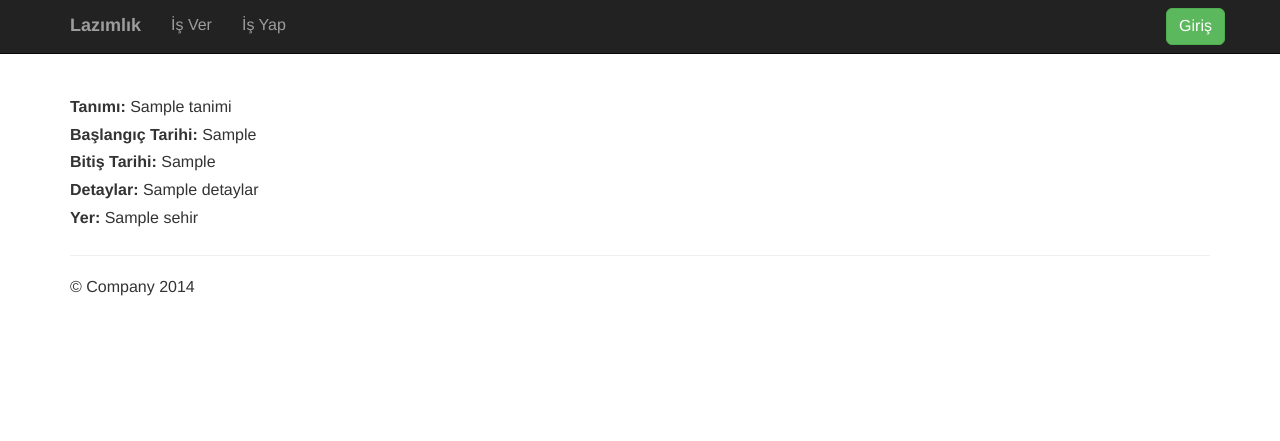
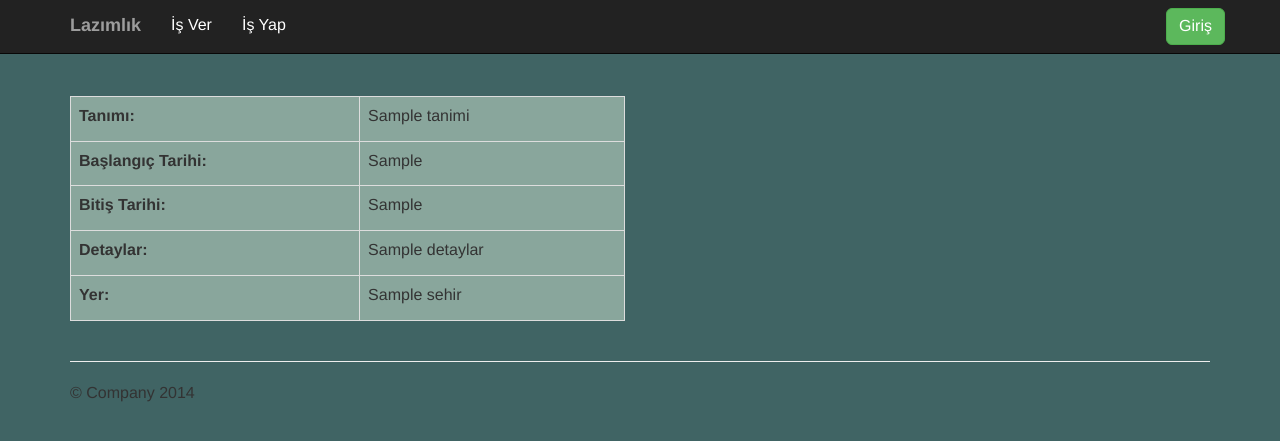
Before and after one commit to COMU/lazimlik, a Django app: template lazimlik/static/templates/isyapalim.html in a window 1280 px wide. Shown: the top 441 px of the page. Run offline with Django 3.2, Linux system fonts and the light colour scheme; the template is opened without the code that fills it: most values are stand-ins (such as "Sample title", 1, 10 or a date in 2020); parts of the project's set-up code (start-up, migrations or seed data) failed here and were passed over; some libraries are stand-ins or nearby versions.

Commit message:
iş yapalım sayfası düzenlendi

```diff
--- a/lazimlik/social_app/views.py
+++ b/lazimlik/social_app/views.py
@@ -10,7 +10,7 @@ def login(request):
 @login_required
 
 def home(request):
-    return render_to_response("home.html")
+	return render_to_response("home.html")
 
 def logout(request):
     auth_logout(request)
--- a/lazimlik/static/static/css/custom.css
+++ b/lazimlik/static/static/css/custom.css
@@ -1,9 +1,9 @@
 .jumbotron {
-	background-color: #1A81F3;
+	background-color: #FFFFFF;
 }
 
-.jumbotron1 {
-	background-color: #1A81F3;
+.navbar-inverse .navbar-nav>li>a {
+	color: #FFFFFF;
 }
 
 .btn {
@@ -14,3 +14,10 @@
 body {
 	font-size: 16px;
 }
+body {
+	background-color: #406464;
+}
+
+table {
+	background-color: rgb(137, 166, 156);
+}
--- a/lazimlik/static/templates/about.html
+++ b/lazimlik/static/templates/about.html
@@ -7,7 +7,7 @@
 			<p>Her gün yeni işlerle birlikte çalışmak ve üretmek isteyenlere yön gösterecek bir platform. Karşılıksız çalışan bir iş havuzu.</p>
 		</div>
     </div>
-    	<div class="jumbotron1">
+    <div class="jumbotron">
 		<div class="container">
 			<h3>Nasıl Çalışır?</h3>
 			<p>Kullanıcılar Twitter hesapları ile giriş yaparak kendileri için bir rumuz belirleyerek çalışırlar.</p>
--- a/lazimlik/static/templates/anasayfa.html
+++ b/lazimlik/static/templates/anasayfa.html
@@ -1,7 +1,6 @@
 {% extends 'temel.html' %}
 
 {% block giris %}
-    <!-- Main jumbotron for a primary marketing message or call to action -->
     <div class="jumbotron">
 		<div class="container">
 			<h1>Ortak Üret!</h1>
--- a/lazimlik/static/templates/isyapalim.html
+++ b/lazimlik/static/templates/isyapalim.html
@@ -4,27 +4,43 @@
 
 	<div class="row">
 		{% for is in isler %}
-	<div class='col-sm-6'>
+			<div class='col-md-6'>
+				<table class="table table-bordered">
+					<tr>
 						<div class="fieldWrapper">
-        	<label>Tanımı:</label>
-			{{ is.tanimi }}
+							<td><label>Tanımı:</label></td>
+							<td>{{ is.tanimi }}</td>
 						</div>
+					</tr>
+
+					<tr>
 						<div class="fieldWrapper">
-        	<label>Başlangıç Tarihi:</label>
-			{{ is.baslamaTarihi }}
+							<td><label>Başlangıç Tarihi:</label></td>
+							<td>{{ is.baslamaTarihi }}</td>
 						</div>
+					</tr>
+
+					<tr>
 						<div class="fieldWrapper">
-        	<label>Bitiş Tarihi:</label>
-        	{{ is.bitisTarihi }}
+							<td><label>Bitiş Tarihi:</label></td>
+							<td>{{ is.bitisTarihi }}</td>
 						</div>
+					</tr>
+
+					<tr>
 				    	<div class="fieldWrapper">
-        	<label for="id_cc_myself">Detaylar:</label>
-			{{ is.detaylar }}
+							<td><label>Detaylar:</label></td>
+							<td>{{ is.detaylar }}</td>
 						</div>
+					</tr>
+
+					<tr>
 						<div class="fieldWrapper">
-        	<label>Yer:</label>
-			{{ is.sehir }}
+							<td><label>Yer:</label></td>
+							<td>{{ is.sehir }}</td>
 						</div>
+					</tr>
+				</table>
 			</div>
 		{% endfor %}
 	</div>
--- a/lazimlik/static/templates/navbar_cikis.html
+++ b/lazimlik/static/templates/navbar_cikis.html
@@ -15,8 +15,8 @@
     			<li><a href='{% url "isyapalim" %}'>İş Yap</a></li>
     		</ul>
     		<ul class="nav navbar-nav navbar-right">
-    			<li><a href="{% url 'logout' %}" type="button" class="btn btn-success navbar-btn">Çıkış</a></li>
+    			<a href="{% url 'logout' %}" type="button" class="btn btn-success navbar-btn">Çıkış</a>
     		</ul>
-    	</div><!--/.navbar-collapse -->
+    	</div>
   	</div>
 </nav>
--- a/lazimlik/yonetim/views.py
+++ b/lazimlik/yonetim/views.py
@@ -10,7 +10,7 @@ from .forms import kullaniciForm
 from .models import yapilacakIs
 
 def anasayfa(request):
-    return render_to_response("anasayfa.html")
+	return render_to_response("anasayfa.html")
 
 def about(request):
     return render_to_response("about.html")
@@ -24,7 +24,7 @@ def isverelim(request):
 		save_it = form.save(commit=False)
 		save_it.save()
 		messages.success(request, 'İş eklendi.')
-		return HttpResponseRedirect('/')
+		return HttpResponseRedirect('/isyapalim')
 
 	return render_to_response("isverelim.html", locals(), context_instance=RequestContext(request))
 
```
Also changed, not shown: lazimlik/static/templates/home.html (+3 -4 lines), lazimlik/db.sqlite3, lazimlik/static/templates/temel.html (line endings or trailing spaces), 2 other files. Lines whose indentation alone changed are shown as unchanged.
